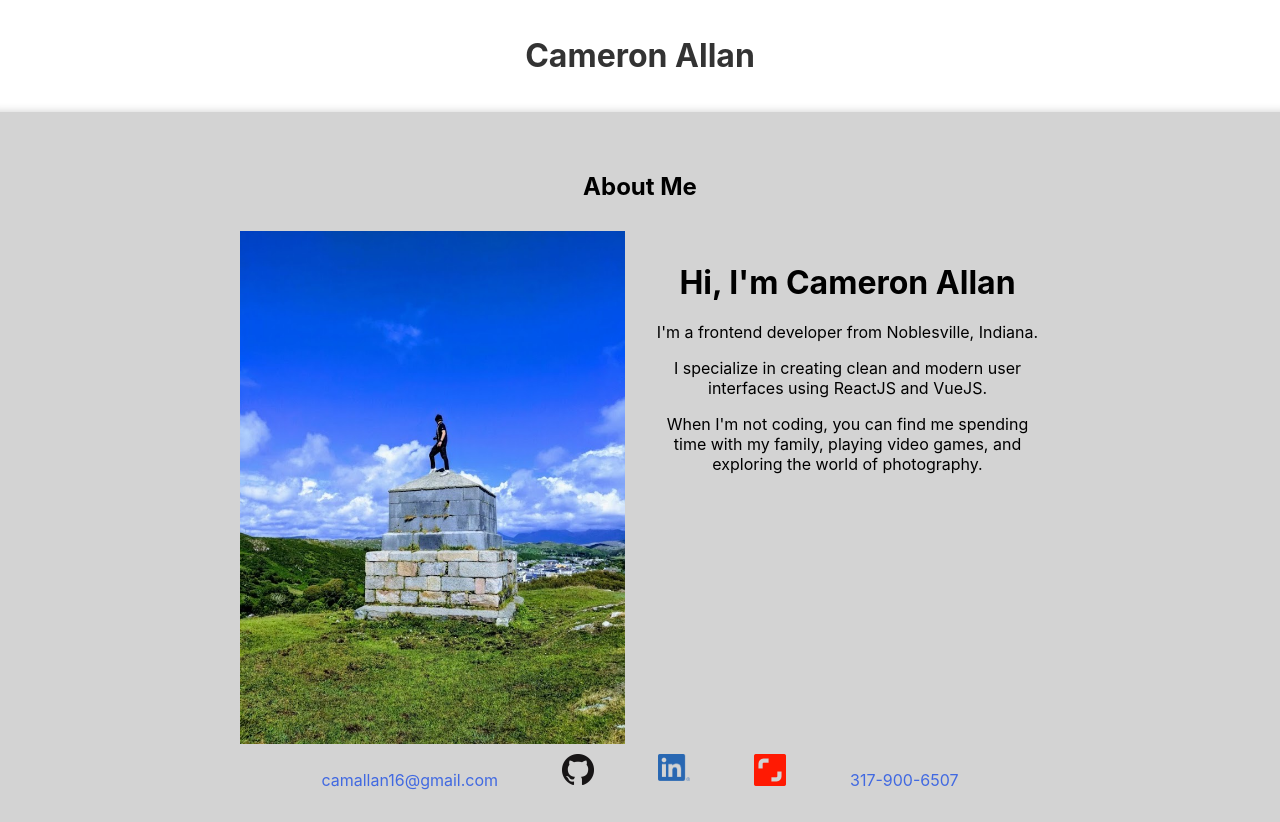
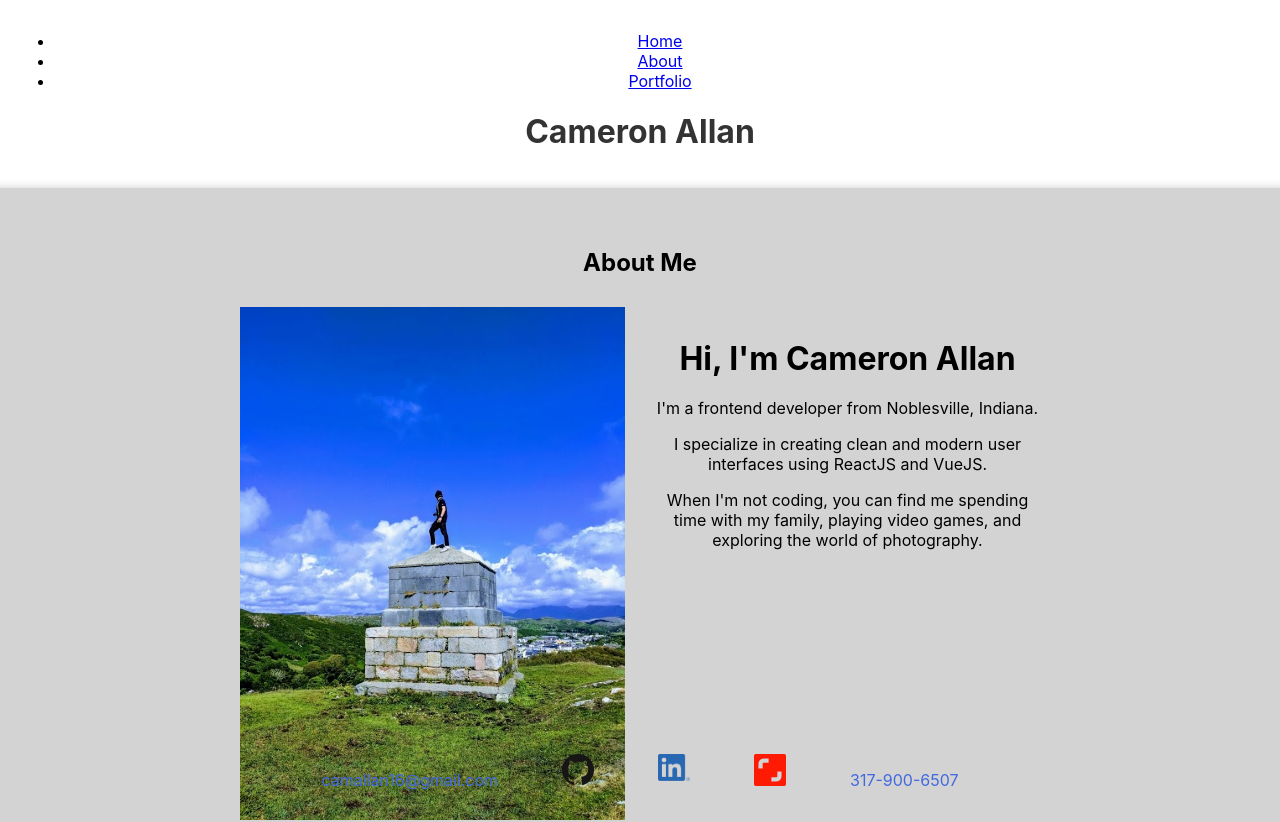
Before and after one commit to CameronAllan16/CameronAllan16.github.io, a React (Create React App) app: page / in a window 1280 px wide. Shown: the top 822 px of the page. Built offline with nearby package versions, Linux system fonts and the light colour scheme.

Commit message:
Implement navbar in header

```diff
--- a/src/App.js
+++ b/src/App.js
@@ -3,9 +3,7 @@ import Portfolio from './components/Portfolio';
 
 function App() {
   return (
-
-          <Portfolio />
-
+    <Portfolio />
   );
 }
 
--- a/src/components/SubHeader.jsx
+++ b/src/components/SubHeader.jsx
@@ -1,8 +1,10 @@
 import "../assets/subheader.css";
+import NavBar from "./NavBar";
 
 function Subheader(props) {
   return (
     <header className="subheader">
+      <NavBar/>
       <h1 className="name">{props.name}</h1>
     </header>
   );
```
